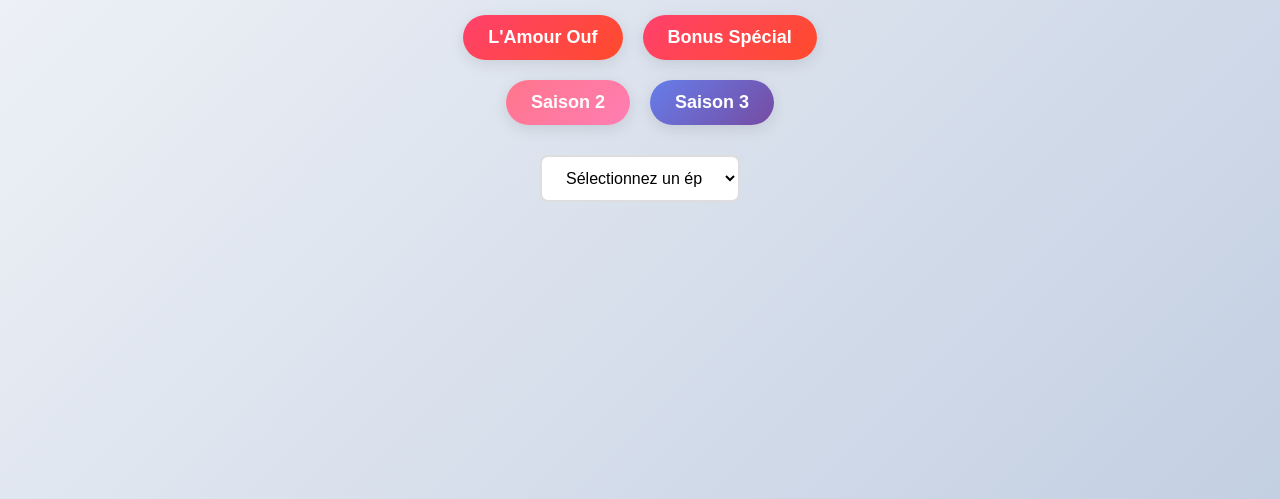
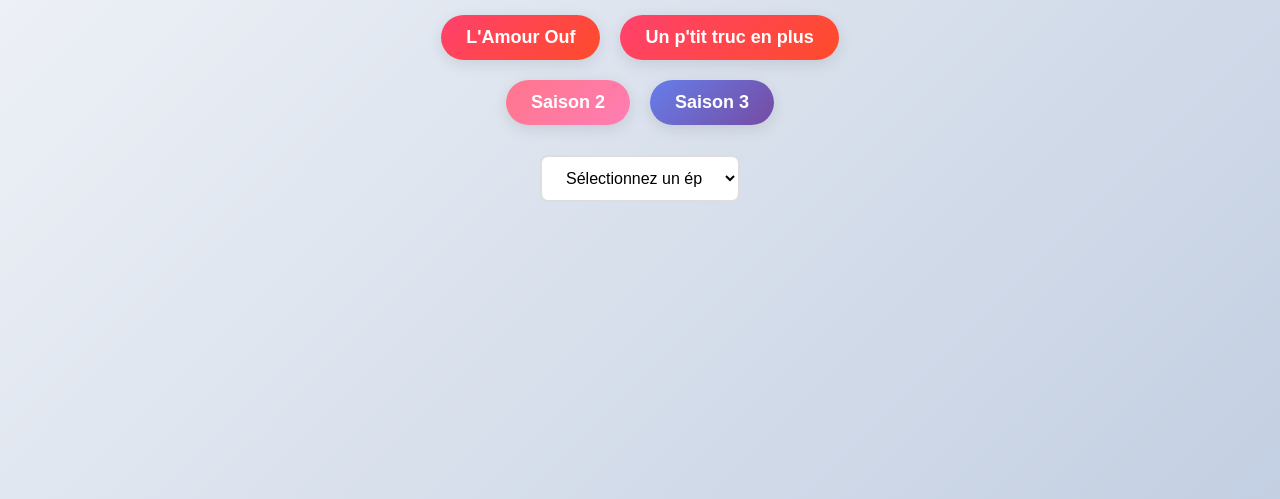
Before and after one commit to FreazDev/labrea, a plain HTML site: page index.html in a window 1280 px wide. Shown: the part 341-840 px from the top of the page. Drawn offline with nearby package versions, Linux system fonts and the light colour scheme.

Commit message:
Update index.html

```diff
--- a/index.html
+++ b/index.html
@@ -197,7 +197,7 @@
 
         <div class="special-buttons">
             <button class="special-btn" onclick="playSpecialContent('https://store9.gofile.io/download/direct/6f68e2b3-5240-4c85-aba2-999aab8acb24/l-amour-ouf.mp4?cb_y28vr5u00nd=1744057336687')">L'Amour Ouf</button>
-            <button class="special-btn" onclick="playSpecialContent('https://dl30.topstrime.online/hls2/10/01012/9hcdym9i1fl2_x/index-v1-a1.m3u8?t=ocb7L5V3rOcQLT86mN6HFqrZ_x7w8oEnlr_w9wUQZyo&s=1744057769&e=43200&f=5063422&i=0.0&sp=0&fr=9hcdym9i1fl2')">Bonus Spécial</button>
+            <button class="special-btn" onclick="playSpecialContent('https://dl30.topstrime.online/hls2/10/01012/9hcdym9i1fl2_x/index-v1-a1.m3u8?t=ocb7L5V3rOcQLT86mN6HFqrZ_x7w8oEnlr_w9wUQZyo&s=1744057769&e=43200&f=5063422&i=0.0&sp=0&fr=9hcdym9i1fl2')">Un p'tit truc en plus</button>
         </div>
 
         <div class="season-buttons">
```
